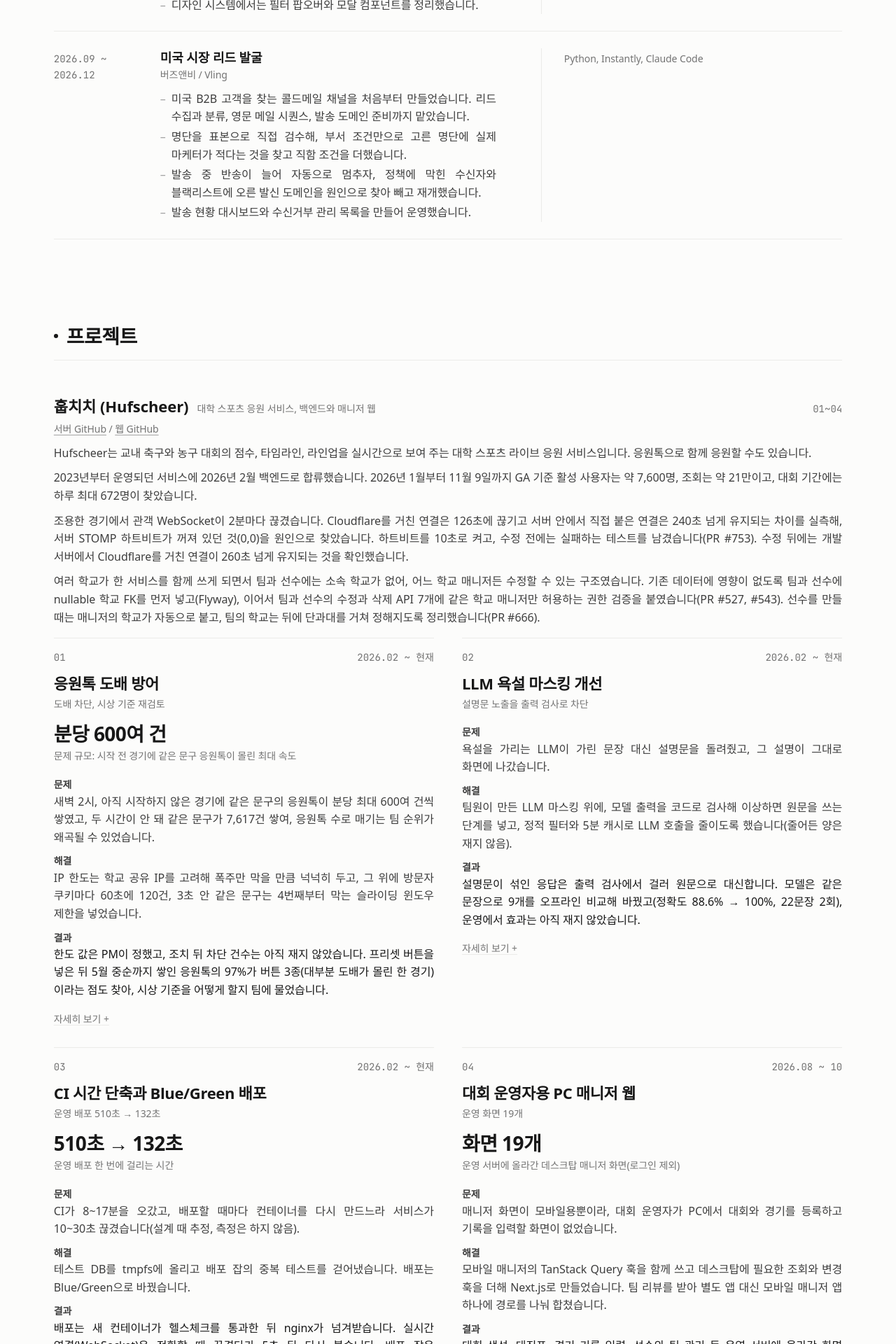
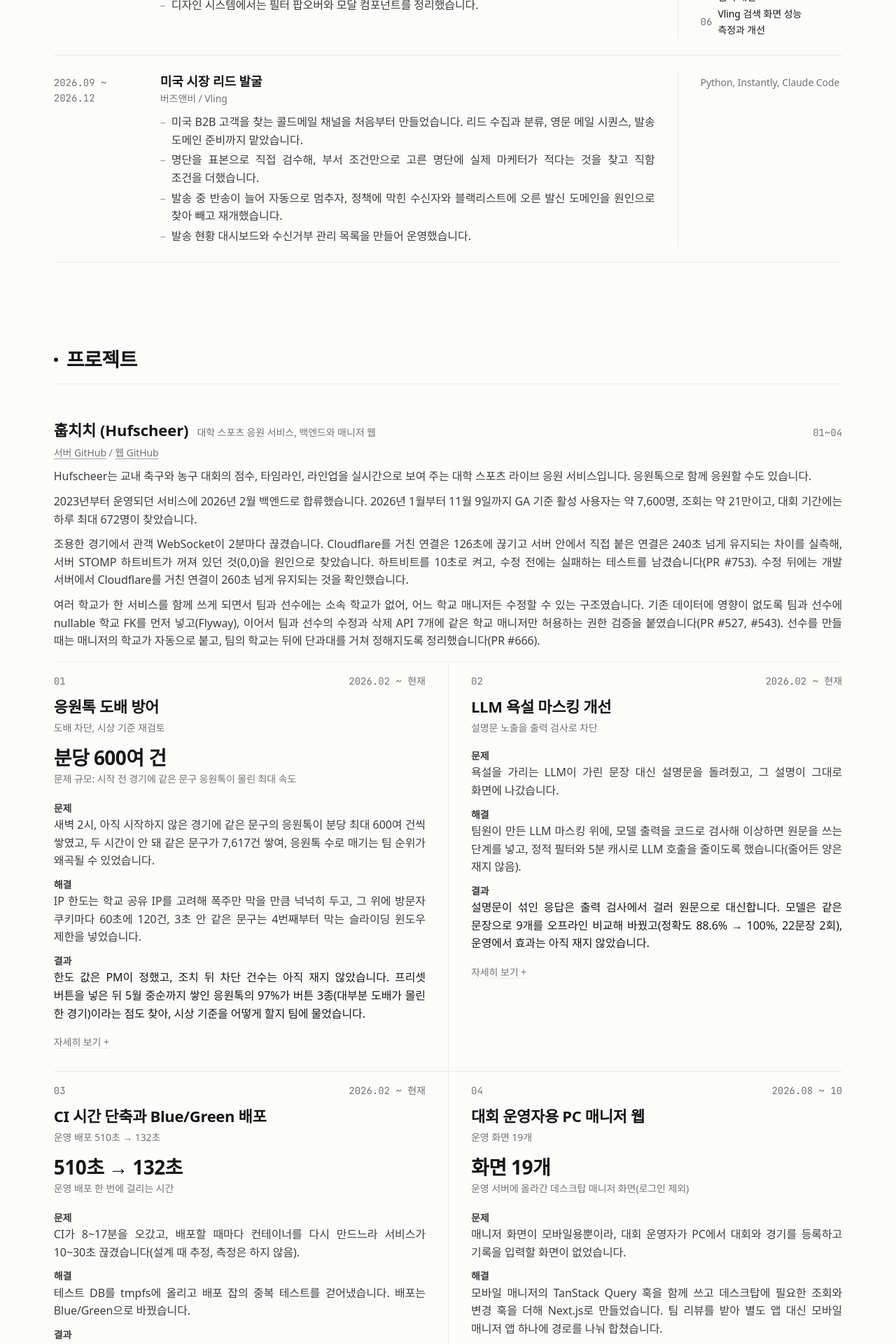
Before and after one commit to TAEW00KIM/TAEW00KIM.github.io, a React (Vite) app: page / in a window 1280 px wide. Shown: the part 840-2760 px from the top of the page at 70% size. Built offline with nearby package versions, Linux system fonts and the light colour scheme; a web font is replaced by a local one.

Commit message:
경력 칸 3:1 비율, 경력 글 폭 제한 해제, 프로젝트 2열 사이 연한 세로선

```diff
--- a/src/components/Projects.tsx
+++ b/src/components/Projects.tsx
@@ -59,11 +59,11 @@ function Bars({ bars }: { bars: NonNullable<Project["bars"]> }) {
   );
 }
 
-type ItemProps = { p: Project; n: number; showOrg: boolean; wide: boolean; open: boolean; onToggle: () => void };
+type ItemProps = { p: Project; n: number; showOrg: boolean; wide: boolean; right: boolean; open: boolean; onToggle: () => void };
 
 // 자세히 보기: 누른 카드가 그 자리에서 행 전체 폭으로 넓어지고, 상세가 같은 카드 안에서 이어서 열린다.
 // 카드의 번호와 제목이 곧 출처다. 열거나 닫아 카드 위치가 바뀌면 카드 위끝이 보이게 스크롤한다.
-function Item({ p, n, showOrg, wide, open, onToggle }: ItemProps) {
+function Item({ p, n, showOrg, wide, right, open, onToggle }: ItemProps) {
   const { ui } = useData();
   const panel = `proj-${p.id}`;
   const ref = useRef<HTMLLIElement>(null);
@@ -100,7 +100,7 @@ function Item({ p, n, showOrg, wide, open, onToggle }: ItemProps) {
     [ui.labelResult, p.result],
   ].filter((l): l is [string, string] => !!l[1]);
   return (
-    <li ref={ref} className={`project${open ? " is-open" : ""}${wide ? " is-wide" : ""}`} id={`p-${p.id}`}>
+    <li ref={ref} className={`project${open ? " is-open" : ""}${wide ? " is-wide" : ""}${right ? " is-right" : ""}`} id={`p-${p.id}`}>
       <div className="pmeta mono">
         <span>{num(n)}</span>
         <span>{p.period}</span>
@@ -195,14 +195,32 @@ function wides(ps: Project[], openIds: string[]): [Project, boolean][] {
   return ps.map((p, i) => [p, wide[i]]);
 }
 
+// 2열에서 오른쪽 칸에 놓이는 카드(앞에 짝이 되는 왼쪽 카드가 있는 경우). 가운데 구분선을 이 카드 왼쪽에 긋는다.
+function rights(ws: [Project, boolean][]): boolean[] {
+  let col = 0;
+  return ws.map(([, wide]) => {
+    if (wide) {
+      col = 0;
+      return false;
+    }
+    const right = col === 1;
+    col = right ? 0 : 1;
+    return right;
+  });
+}
+
 function Grid({ ps, showOrg, numOf }: { ps: Project[]; showOrg: boolean; numOf: (id: string) => number }) {
   const [openIds, setOpenIds] = useState<string[]>([]);
   const toggle = (id: string) => setOpenIds((o) => (o.includes(id) ? o.filter((x) => x !== id) : [...o, id]));
   return (
     <ul className="projects">
-      {wides(ps, openIds).map(([p, wide]) => (
-        <Item key={p.id} p={p} n={numOf(p.id)} showOrg={showOrg} wide={wide} open={openIds.includes(p.id)} onToggle={() => toggle(p.id)} />
-      ))}
+      {(() => {
+        const ws = wides(ps, openIds);
+        const rs = rights(ws);
+        return ws.map(([p, wide], i) => (
+          <Item key={p.id} p={p} n={numOf(p.id)} showOrg={showOrg} wide={wide} right={rs[i]} open={openIds.includes(p.id)} onToggle={() => toggle(p.id)} />
+        ));
+      })()}
     </ul>
   );
 }
--- a/src/styles.css
+++ b/src/styles.css
@@ -98,7 +98,7 @@ ul, ol { list-style: none; }
 .entry-grid { display: grid; grid-template-columns: 120px minmax(0, 1fr); gap: 0 24px; }
 .date { font-size: var(--fs-xs); line-height: 1.6; color: var(--sub); padding-top: 4px; }
 .entry h3 { font-size: var(--fs-md); font-weight: 700; line-height: 1.5; }
-.summary { max-width: var(--prose); margin-top: 10px; font-size: var(--fs-sm); color: var(--body); }
+.summary { margin-top: 10px; font-size: var(--fs-sm); color: var(--body); }
 .entry-side { grid-column: 2; margin-top: 10px; display: flex; flex-direction: column; gap: 8px; min-width: 0; }
 .related { font-size: var(--fs-xs); color: var(--sub); }
 .related .rel-label { margin-bottom: 2px; }
@@ -108,7 +108,7 @@ ul, ol { list-style: none; }
 .related a:hover { text-decoration: underline; }
 .related a .mono { color: var(--sub); flex: none; }
 .topnav-m { display: none; }
-.dash { max-width: var(--prose); margin-top: 10px; font-size: var(--fs-sm); color: var(--body); }
+.dash { margin-top: 10px; font-size: var(--fs-sm); color: var(--body); }
 .dash li { position: relative; padding-left: 16px; margin-top: 3px; }
 .dash li::before { content: "\2013"; position: absolute; left: 0; color: var(--faint); }
 
@@ -189,7 +189,10 @@ figcaption { font-size: var(--fs-xs); color: var(--sub); margin-top: 8px; line-h
   .project.is-open { border-top: 2px solid var(--ink); padding-top: 15px; }
   .detail { margin-top: 20px; border-top: 1px solid var(--rule); }
   .detail-in { padding-top: 12px; }
-  .projects { grid-template-columns: repeat(2, minmax(0, 1fr)); }
+  /* 2열 카드 사이에 연한 세로선(11/11). 짝 카드는 높이를 맞춰 선이 끝까지 닿게 한다. */
+  .projects { grid-template-columns: repeat(2, minmax(0, 1fr)); gap: 0; align-items: stretch; }
+  .project:not(.is-wide) { padding-right: 32px; }
+  .project.is-right { padding-right: 0; padding-left: 32px; border-left: 1px solid var(--rule); }
   .project.is-wide { grid-column: 1 / -1; }
   /* 묶음 개요: 나누지 않고 페이지 폭 한 열로 이어서 읽게 한다. 좌우로 나누면 문단이 끊겨 보였다(11/11). */
   .gabout { max-width: none; }
@@ -204,7 +207,8 @@ figcaption { font-size: var(--fs-xs); color: var(--sub); margin-top: 8px; line-h
   .detail-side { margin-top: 28px; padding-top: 16px; border-top: 1px solid var(--rule); }
 }
 @media (min-width: 1100px) {
-  .entry-grid { grid-template-columns: 120px minmax(0, 32em) minmax(0, 1fr); gap: 0 32px; }
+  /* 경력: 글 3, 기술과 관련 프로젝트 1(11/11). 반반이면 오른쪽 기술 칸이 비었다. */
+  .entry-grid { grid-template-columns: 120px minmax(0, 3fr) minmax(0, 1fr); gap: 0 32px; }
   .entry-side { grid-column: 3; margin-top: 0; padding-top: 4px; padding-left: 32px; border-left: 1px solid var(--rule); }
 }
 @media (max-width: 899px) {
```
Also changed, not shown: 1 other file (tests, documents, lock files or other folders).
